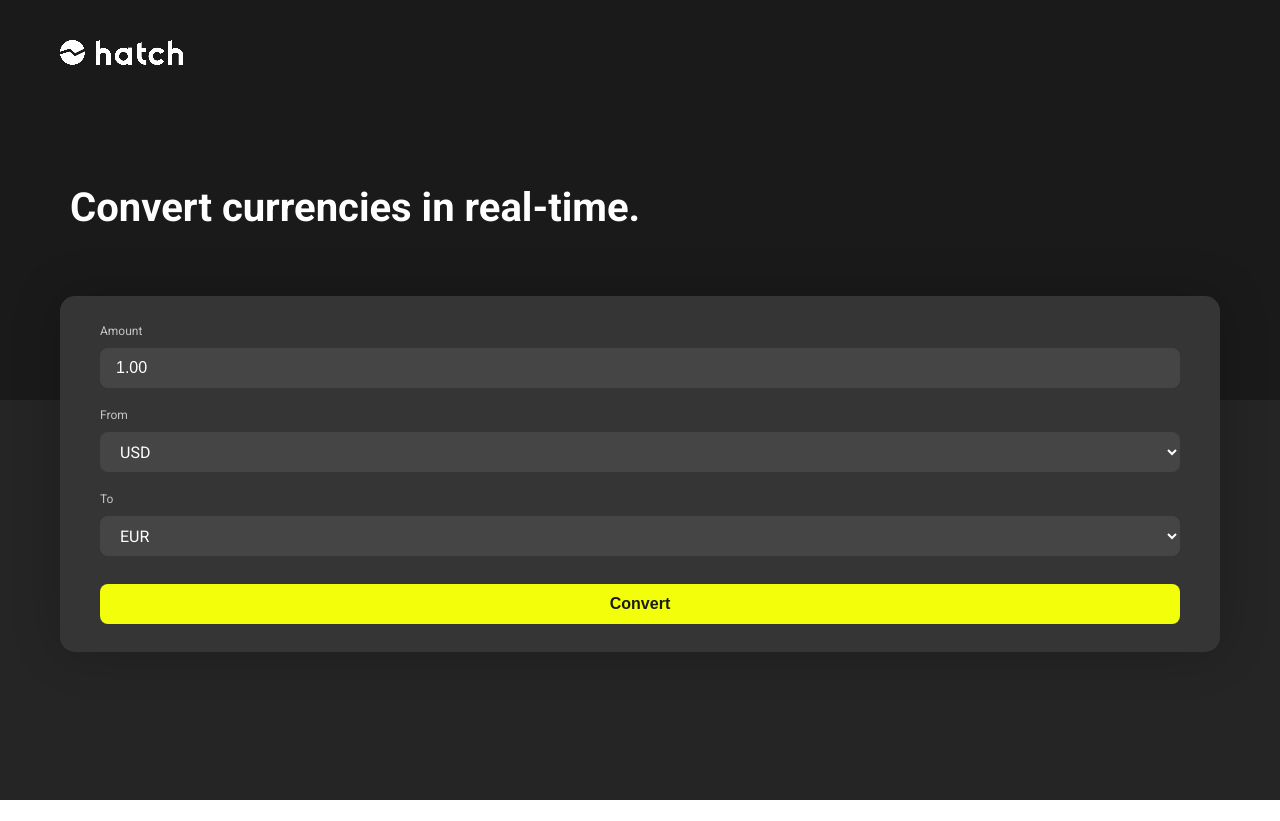
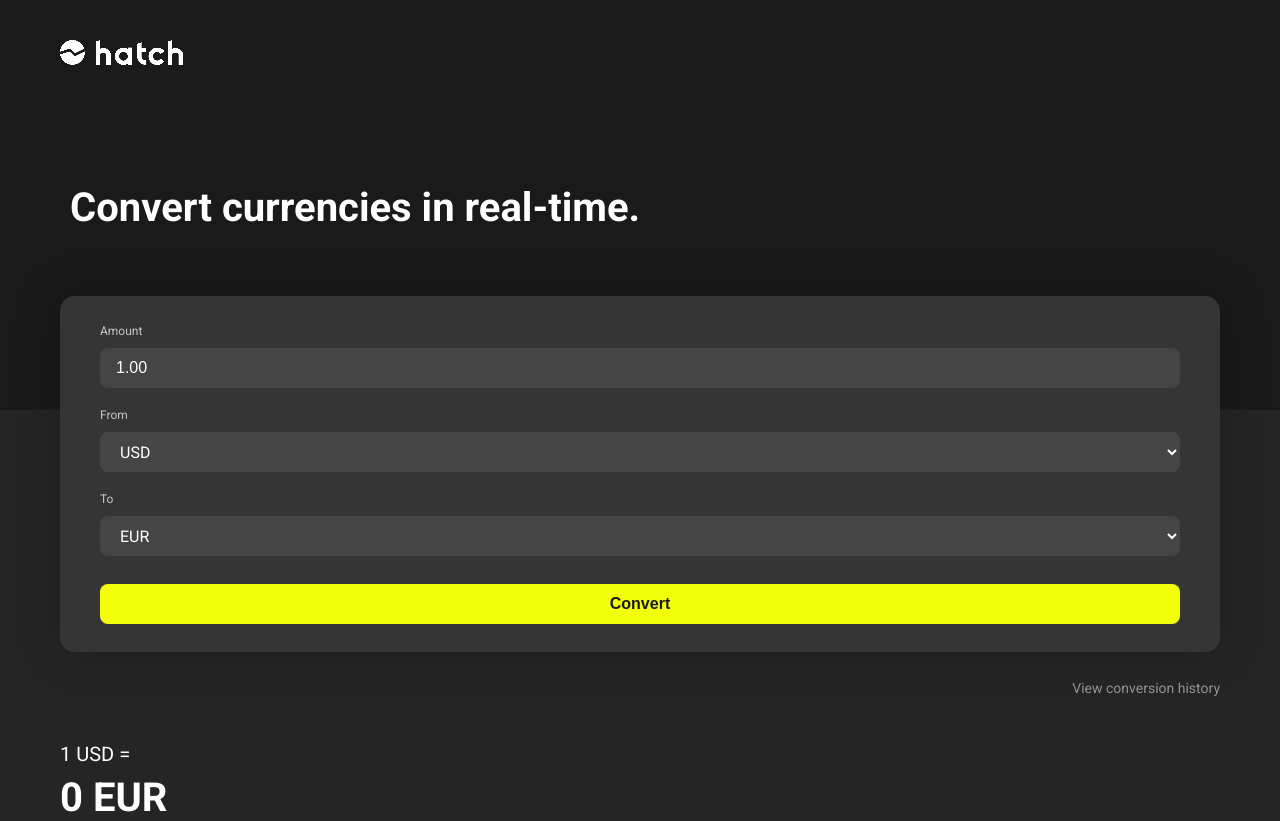
Before and after one commit to GeremiRM/hatch, a React (Create React App) app: page / in a window 1280 px wide. Before the commit the page ends 800 px from the top, so only its background shows below. Built offline with nearby package versions, Linux system fonts and the light colour scheme.

Commit message:
Done with most of the converter (some minor styling changes still pending)

```diff
--- /dev/null
+++ b/src/Converter/Display/index.tsx
@@ -0,0 +1,23 @@
+import { useContext } from "react";
+import { Context } from "../../state/Context";
+
+import "./styles.scss";
+
+interface DisplayProps {
+  display: number;
+}
+
+export const Display: React.FC<DisplayProps> = ({ display }) => {
+  const { amount, conversionCurr } = useContext(Context);
+
+  return (
+    <div className="display">
+      <h2 className="display__from">
+        {`${Number(amount)} ${conversionCurr.convertFrom} =`}
+      </h2>
+      <h1 className="display__to">{`${parseFloat(Number(display).toFixed(5))} ${
+        conversionCurr.convertTo
+      }`}</h1>
+    </div>
+  );
+};
--- /dev/null
+++ b/src/Converter/Display/styles.scss
@@ -0,0 +1,10 @@
+@import "../../styles/variables";
+
+.display {
+  margin-top: 46px;
+  &__from {
+    font-size: 20px;
+    font-weight: normal;
+    margin-bottom: 8px;
+  }
+}
--- a/src/Converter/Form/index.tsx
+++ b/src/Converter/Form/index.tsx
@@ -3,11 +3,15 @@ import { Context } from "../../state/Context";
 import { CurrencySelect } from "./CurrencySelect";
 import "./styles.scss";
 
-export const Form: React.FC = () => {
+interface FormProps {
+  onSubmit: any;
+}
+
+export const Form: React.FC<FormProps> = ({ onSubmit }) => {
   const { amount, changeAmount, conversionCurr } = useContext(Context);
 
   return (
-    <form className="form">
+    <form className="form" onSubmit={onSubmit}>
       <div className="control">
         <label htmlFor="amount" className="control__label">
           Amount
--- a/src/Converter/Form/styles.scss
+++ b/src/Converter/Form/styles.scss
@@ -8,6 +8,7 @@ $fieldBorderRadius: 8px;
   background-color: $primaryColor;
   border-radius: $formBorderRadius;
   box-shadow: 0 0 50px 0 rgba(0, 0, 0, 0.2);
+  margin-bottom: 28px;
   padding: 28px 40px;
 
   .control {
--- a/src/Converter/index.tsx
+++ b/src/Converter/index.tsx
@@ -1,12 +1,39 @@
+import { useContext, useState } from "react";
+import { Link } from "react-router-dom";
 import { useFetchExchange } from "../hooks/useFetchExchange";
+import { Context } from "../state/Context";
+import { Display } from "./Display";
 import { Form } from "./Form";
 
+import "./styles.scss";
+
+type SubmitEvt = React.FormEvent<HTMLFormElement>;
+
 export const Converter: React.FC = () => {
-  useFetchExchange();
+  const [exchangeRate, setExchangeRate] = useState(0);
+  const [display, setDisplay] = useState(0);
+
+  const { conversionCurr, amount } = useContext(Context);
+  const { fetchExchangeRate } = useFetchExchange();
+
+  const onConversion = async (e: SubmitEvt) => {
+    e.preventDefault();
+    setExchangeRate(
+      await fetchExchangeRate(
+        conversionCurr.convertFrom,
+        conversionCurr.convertTo
+      )
+    );
+    setDisplay(parseFloat(amount) * exchangeRate);
+  };
 
   return (
-    <div>
-      <Form />
+    <div className="converter">
+      <Form onSubmit={onConversion} />
+      <Link to="/history" className="converter__link">
+        View conversion history
+      </Link>
+      <Display display={display} />
     </div>
   );
 };
--- a/src/Converter/styles.scss
+++ b/src/Converter/styles.scss
@@ -0,0 +1,15 @@
+@import "../styles/variables";
+
+.converter {
+  display: flex;
+  flex-direction: column;
+  &__link {
+    align-self: flex-end;
+    font-size: 14px;
+    opacity: 0.5;
+
+    &:hover {
+      opacity: 0.9;
+    }
+  }
+}
--- a/src/hooks/useFetchExchange.tsx
+++ b/src/hooks/useFetchExchange.tsx
@@ -1,14 +1,9 @@
 import axios from "axios";
-import { useContext } from "react";
-import { Context } from "../state/Context";
-import { Currencies } from "../types/Currencies";
+import { Currencies, Currency } from "../types/Currencies";
 
 const API_URL = `http://api.currencylayer.com/live?access_key=${process.env.REACT_APP_API_KEY}&currencies=`;
 
 export const useFetchExchange = () => {
-  const { conversionCurr } = useContext(Context);
-  const { convertFrom, convertTo } = conversionCurr;
-
   const fetchData = async (...currencies: Currencies) => {
     const { data } = await axios.get(API_URL + currencies.join(","));
     return data.quotes;
@@ -24,32 +19,33 @@ export const useFetchExchange = () => {
         rates of the two and then divide them.
         USD -> EUR / USD -> CHF = EUR -> CHF
   */
-  const getExchangeRate = async () => {
+  const fetchExchangeRate = async (
+    convertFrom: Currency,
+    convertTo: Currency
+  ) => {
     switch (convertFrom) {
       case "EUR":
       case "CHF": {
         if (convertTo === "USD") {
-          const exchange = await fetchData(convertFrom);
-          const exchangeRate = 1 / exchange[convertTo + convertFrom];
+          const data = await fetchData(convertFrom);
+          const exchangeRate = 1 / data[convertTo + convertFrom];
           return exchangeRate;
         }
         const exchanges = await fetchData(convertFrom, convertTo);
-        const exchangeFrom = exchanges["USD" + convertFrom];
-        const exchangeTo = exchanges["USD" + convertTo];
+        const dataFrom = exchanges["USD" + convertFrom];
+        const dataTo = exchanges["USD" + convertTo];
 
-        const exchangeRate = exchangeFrom / exchangeTo;
+        const exchangeRate = dataFrom / dataTo;
         return exchangeRate;
       }
       case "USD": {
-        const exchange = await fetchData(convertTo);
-        const exchangeRate = exchange[convertFrom + convertTo];
+        const data = await fetchData(convertTo);
+        const exchangeRate = data[convertFrom + convertTo];
         return exchangeRate;
       }
-
       default:
         break;
     }
   };
-
-  return { getExchangeRate };
+  return { fetchExchangeRate };
 };
--- a/src/index.scss
+++ b/src/index.scss
@@ -18,3 +18,8 @@ body {
 h1 {
   font-size: 40px;
 }
+
+a {
+  color: inherit;
+  text-decoration: none;
+}
--- a/src/state/Context.tsx
+++ b/src/state/Context.tsx
@@ -1,4 +1,5 @@
-import { createContext, useState } from "react";
+import React, { createContext, useState } from "react";
+import { useFetchExchange } from "../hooks/useFetchExchange";
 import {
   Currencies,
   Currency,
@@ -9,9 +10,9 @@ import {
 interface IContext {
   amount: string;
   conversionCurr: ConversionOpts;
-  // exchangeRate: number;
-  // onChange: () => {};
   currencies: Currencies;
+  // onConversion: (e: SubmitEvt) => void;
+  exchangeRate: number;
   changeAmount: (newAmount: string) => void;
   onCurrencyChange: (type: ConversionOpt, newCurr: Currency) => void;
 }
@@ -30,6 +31,9 @@ export const ContextProvider = (props: any) => {
     convertFrom: DF_CONVERT_FROM,
     convertTo: DF_CONVERT_TO,
   });
+  const [exchangeRate, setExchangeRate] = useState(0);
+
+  const { fetchExchangeRate } = useFetchExchange();
 
   const changeAmount = (newAmount: string) => {
     setAmount(newAmount);
@@ -39,6 +43,16 @@ export const ContextProvider = (props: any) => {
     setConversionCurr({ ...conversionCurr, [type]: newCurr });
   };
 
+  // const onConversion = async (e: SubmitEvt) => {
+  //   e.preventDefault();
+  //   setExchangeRate(
+  //     await fetchExchangeRate(
+  //       conversionCurr.convertFrom,
+  //       conversionCurr.convertTo
+  //     )
+  //   );
+  // };
+
   return (
     <Context.Provider
       value={{
@@ -47,6 +61,8 @@ export const ContextProvider = (props: any) => {
         currencies: CURRENCIES,
         changeAmount,
         onCurrencyChange,
+        exchangeRate,
+        // onConversion,
       }}
     >
       {props.children}
```
